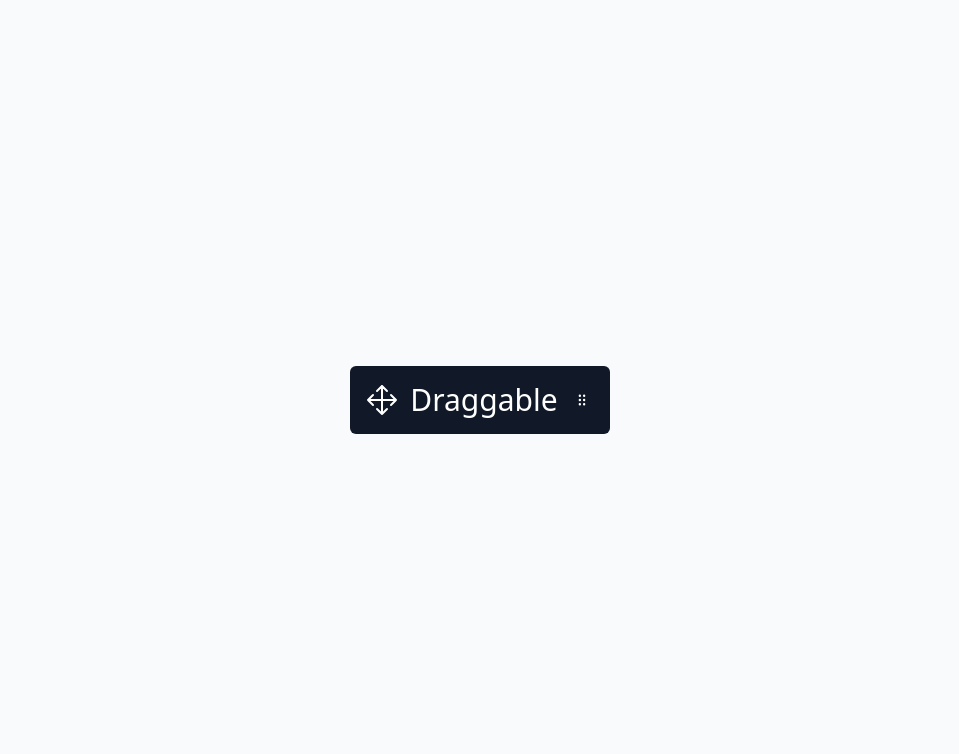
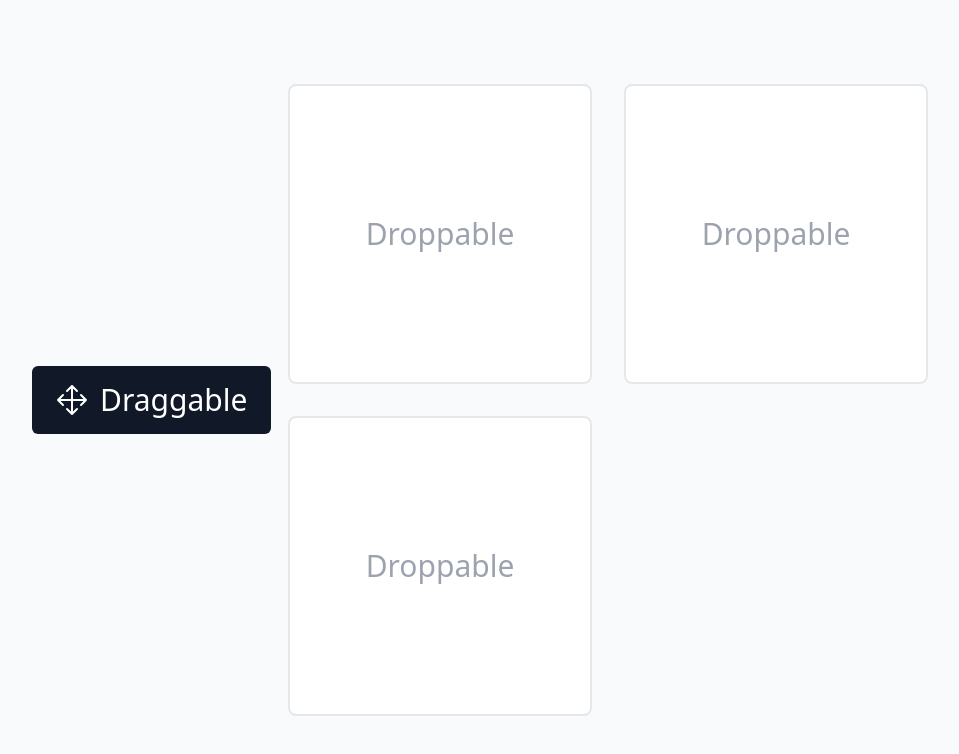
Before and after one commit to MomenSherif/dndkit-playground, a React (Vite) app: page / in a window 1280 px wide. Shown: the top 754 px of the page, without its empty margins (160-1119 px from the left). Built offline with nearby package versions, Linux system fonts and the light colour scheme.

Commit message:
Multiple droppable containers

```diff
--- a/src/App.tsx
+++ b/src/App.tsx
@@ -10,6 +10,7 @@ import DragHandle from './Examples/useDraggable/2-DragHandle';
 import ActivationConstraint from './Examples/useDraggable/3-ActivationConstraint';
 import Modifiers from './Examples/useDraggable/4-Modifiers';
 import DragOverlayExample from './Examples/useDraggable/5-DragOverlay';
+import DroppableExample from './Examples/useDroppable/Droppable';
 
 const snapToGrid = createSnapModifier(30);
 
@@ -37,7 +38,9 @@ export default function App() {
       </div>
       <Modifiers modifiers={[restrictToWindowEdges, snapToGrid]} /> */}
 
-      <DragOverlayExample />
+      {/* <DragOverlayExample /> */}
+
+      <DroppableExample />
     </div>
   );
 }
--- /dev/null
+++ b/src/Examples/useDroppable/Droppable.tsx
@@ -0,0 +1,89 @@
+import { PropsWithChildren, useState } from 'react';
+import {
+  DndContext,
+  UniqueIdentifier,
+  useDraggable,
+  useDroppable,
+} from '@dnd-kit/core';
+import { CSS } from '@dnd-kit/utilities';
+
+import { MoveIcon } from '../useDraggable/Icons';
+import Item, { ItemProps } from '../useDraggable/Item';
+import { restrictToWindowEdges } from '@dnd-kit/modifiers';
+
+export default function DroppableExample() {
+  const [parent, setParent] = useState<UniqueIdentifier | null>(null);
+
+  const item = <DraggableItem />;
+
+  return (
+    <DndContext
+      modifiers={[restrictToWindowEdges]}
+      onDragEnd={event => {
+        const { over } = event;
+        setParent(over ? over.id : null);
+      }}
+    >
+      <div className="flex items-center w-full max-w-4xl py-5">
+        <span className="absolute">{!parent && item}</span>
+        <div className="ml-64 grid grid-cols-2 gap-8 flex-1">
+          {['A', 'B', 'C'].map(id => (
+            <DroppableContainer key={id} id={id}>
+              {parent === id && item}
+            </DroppableContainer>
+          ))}
+        </div>
+      </div>
+    </DndContext>
+  );
+}
+
+function DraggableItem({ style }: ItemProps) {
+  const { setNodeRef, listeners, attributes, transform, isDragging } =
+    useDraggable({
+      id: 'draggable',
+    });
+
+  return (
+    <Item
+      ref={setNodeRef}
+      style={{
+        transform: transform
+          ? `${CSS.Translate.toString(transform)} scale(var(--scale))`
+          : undefined,
+        ...style,
+      }}
+      {...listeners}
+      {...attributes}
+      className={`relative z-20 ${
+        isDragging ? 'shadow-dragging [--scale:1.06]' : ''
+      }`}
+    >
+      <MoveIcon className="w-8 h-8" />
+      <span>Draggable</span>
+    </Item>
+  );
+}
+
+function DroppableContainer({
+  children,
+  id,
+}: PropsWithChildren<{ id: UniqueIdentifier }>) {
+  const { isOver, setNodeRef } = useDroppable({
+    id,
+  });
+
+  return (
+    <div
+      ref={setNodeRef}
+      className={`relative transition-all duration-300 bg-white border-2 rounded-lg min-h-[300px] flex justify-center items-center ${
+        isOver ? 'border-emerald-500 ring-1 ring-emerald-500 shadow-xl' : ''
+      }`}
+    >
+      {children}
+      <span className="absolute top-1/2 left-1/2 -translate-x-1/2 only:-translate-y-1/2 text-3xl font-medium text-gray-400 transition-transform duration-300 only:scale-100 scale-75 translate-y-24">
+        Droppable
+      </span>
+    </div>
+  );
+}
```
